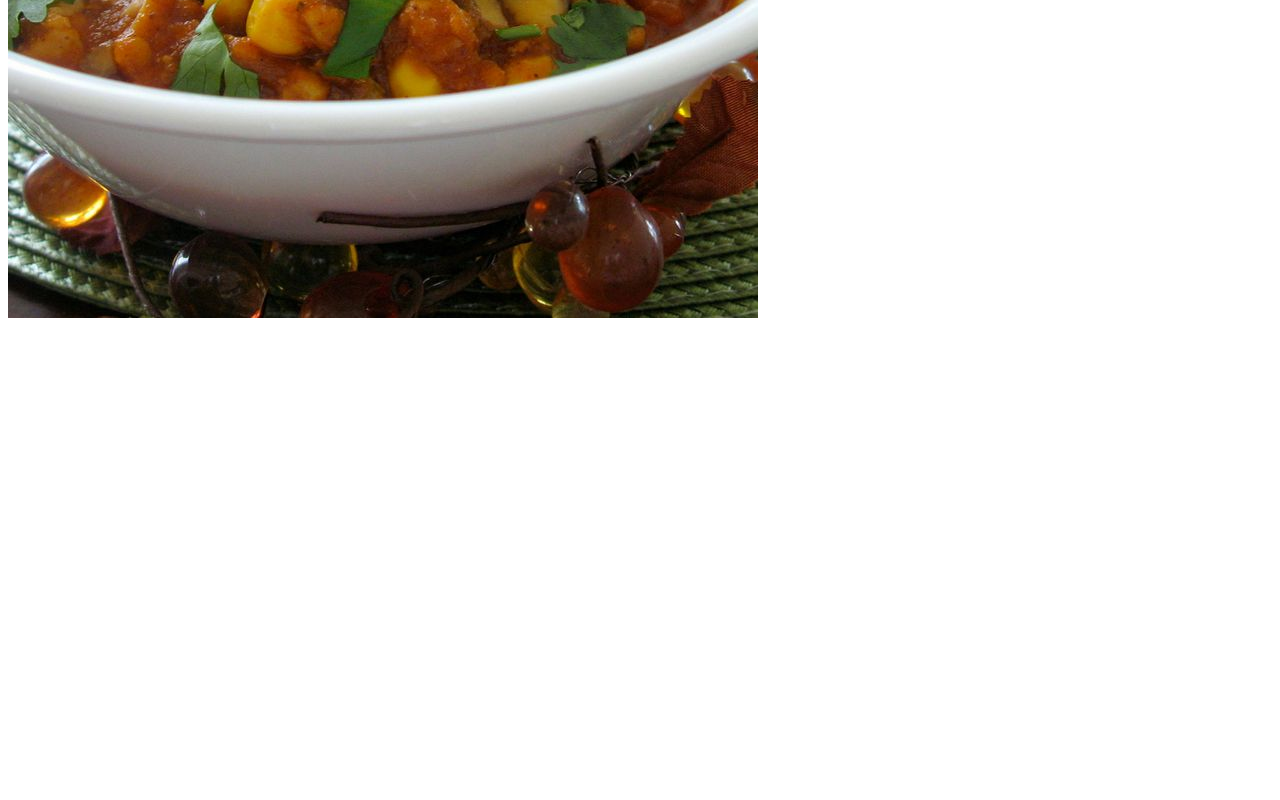
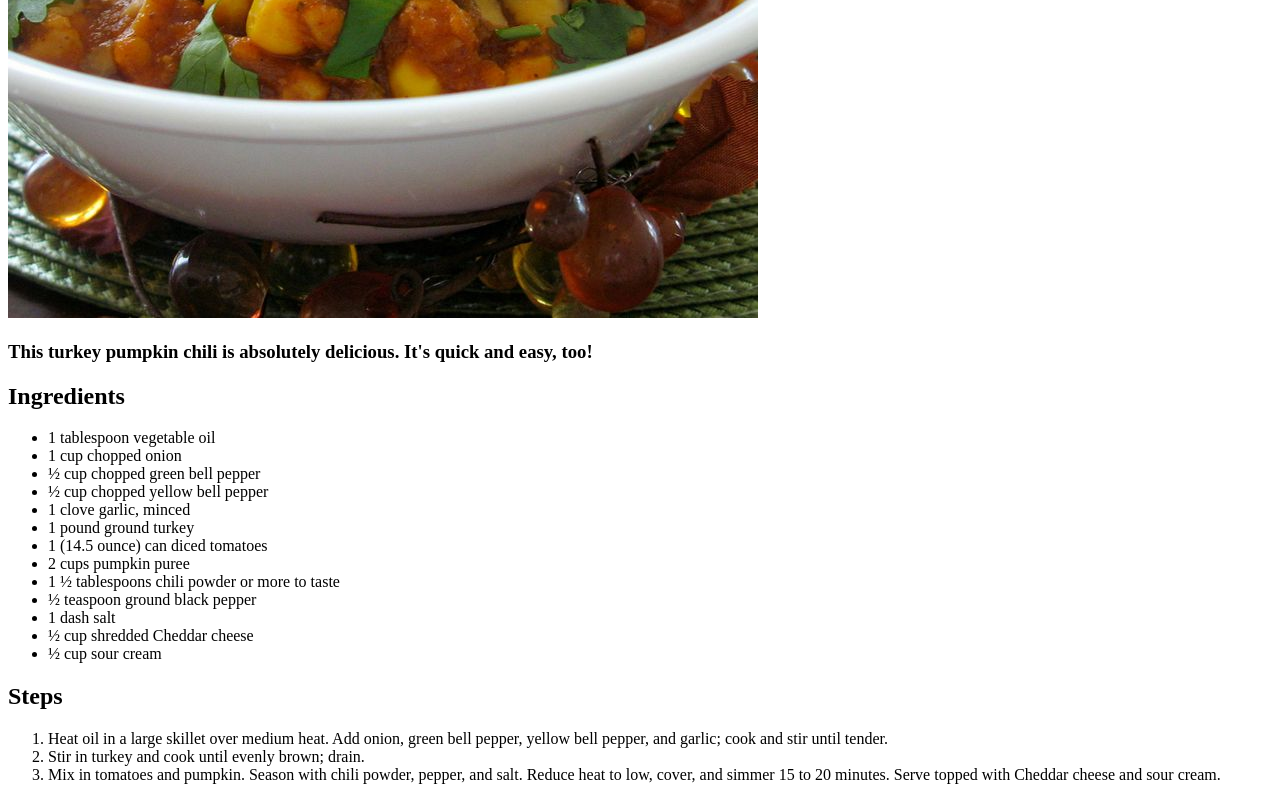
Before and after one commit to SolomonM23/odin-recipes, a plain HTML site: page recipes/pumpkin-chili.html in a window 1280 px wide. Shown: the part 512-1312 px from the top of the page. Before the commit the page ends 842 px from the top, so only its background shows below. Drawn offline with Linux system fonts and the light colour scheme.

Commit message:
added all content for pumpin chili

```diff
--- a/recipes/pumpkin-chili.html
+++ b/recipes/pumpkin-chili.html
@@ -7,6 +7,42 @@
   </head>
   <body>
     <h1>Pumpkin Chili</h1>
-    <img src="../imgs/chili.jpg" alt="" />
+    <img
+      src="../imgs/chili.jpg"
+      alt="Bowl of  chili with dollop of sour cream on top."
+    />
+    <h3>
+      This turkey pumpkin chili is absolutely delicious. It's quick and easy,
+      too!
+    </h3>
+    <h2>Ingredients</h2>
+    <ul>
+      <li>1 tablespoon vegetable oil</li>
+      <li>1 cup chopped onion</li>
+      <li>½ cup chopped green bell pepper</li>
+      <li>½ cup chopped yellow bell pepper</li>
+      <li>1 clove garlic, minced</li>
+      <li>1 pound ground turkey</li>
+      <li>1 (14.5 ounce) can diced tomatoes</li>
+      <li>2 cups pumpkin puree</li>
+      <li>1 ½ tablespoons chili powder or more to taste</li>
+      <li>½ teaspoon ground black pepper</li>
+      <li>1 dash salt</li>
+      <li>½ cup shredded Cheddar cheese</li>
+      <li>½ cup sour cream</li>
+    </ul>
+    <h2>Steps</h2>
+    <ol>
+      <li>
+        Heat oil in a large skillet over medium heat. Add onion, green bell
+        pepper, yellow bell pepper, and garlic; cook and stir until tender.
+      </li>
+      <li>Stir in turkey and cook until evenly brown; drain.</li>
+      <li>
+        Mix in tomatoes and pumpkin. Season with chili powder, pepper, and salt.
+        Reduce heat to low, cover, and simmer 15 to 20 minutes. Serve topped
+        with Cheddar cheese and sour cream.
+      </li>
+    </ol>
   </body>
 </html>
```
